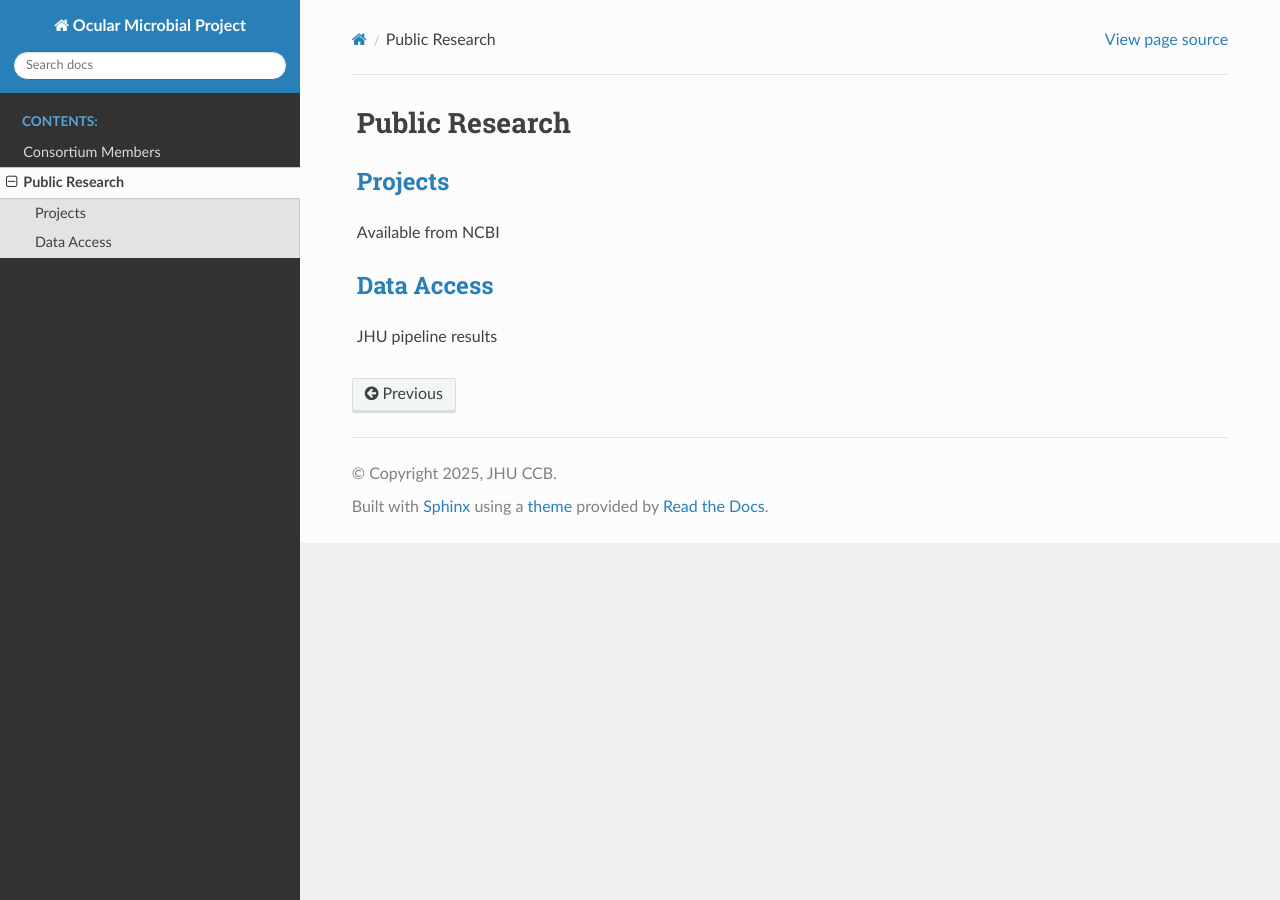
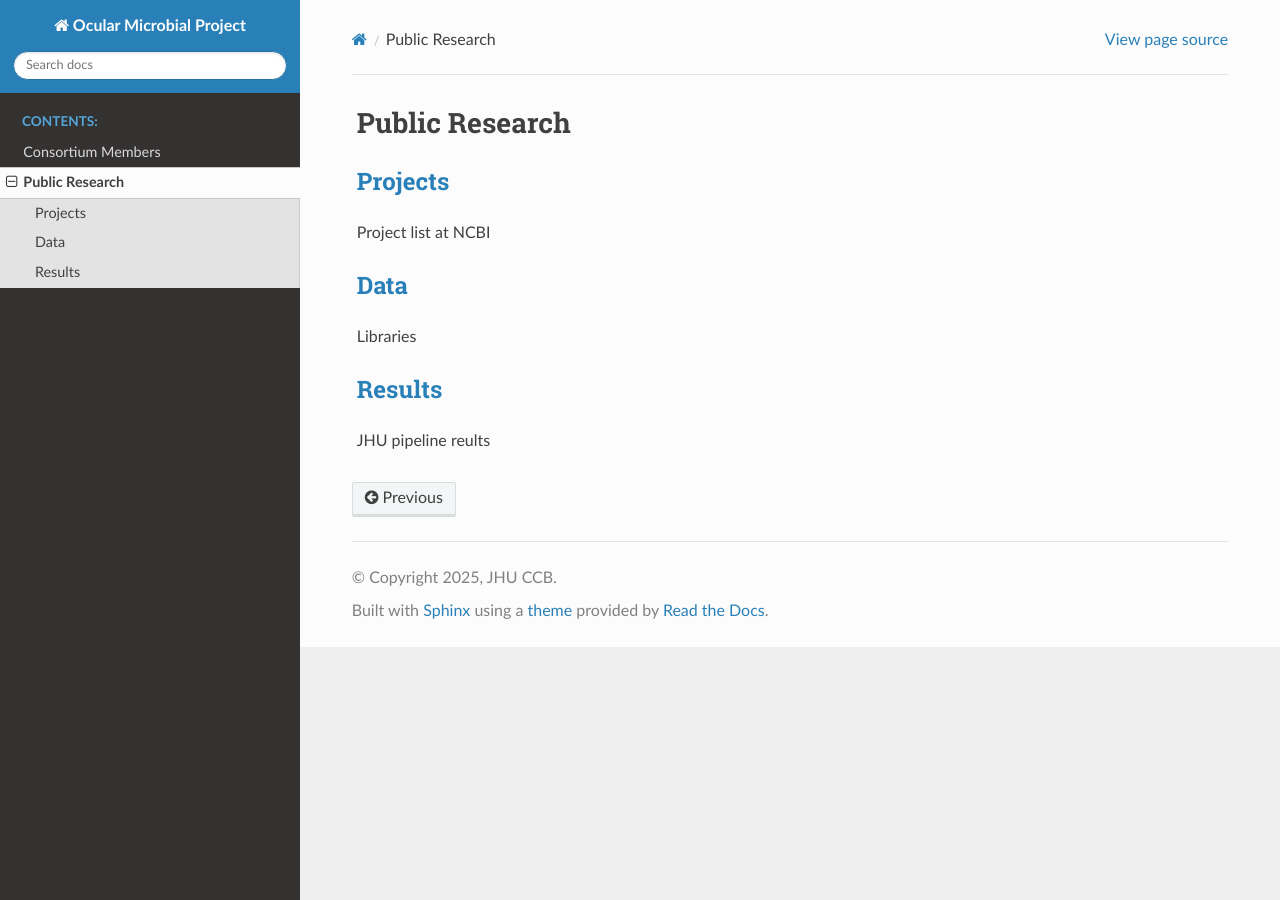
Before and after one commit to dpuiu/ocular-microbiome, a Sphinx documentation site: the page built from docs/Research.rst, in a window 1280 px wide. Built offline with Sphinx 7.4.7 and the Read the Docs theme 3.1.0, drawn with Linux system fonts in a browser that asks for light colours.

Commit message:
updated JHU files

```diff
--- a/docs/Research.rst
+++ b/docs/Research.rst
@@ -4,9 +4,16 @@ Public Research
 `Projects <Projects.html>`_
 ~~~~~~~~~~~~~~~~~~~~~~~~~~~~
 
-Available from NCBI
+Project list at NCBI
 
-`Data Access <Data_Access.html>`_
+
+`Data <Data.html>`_
 ~~~~~~~~~~~~~~~~~~~~~~~~~~~~~~~~~
 
-JHU pipeline results
+Libraries
+
+
+`Results <Results.html>`_
+~~~~~~~~~~~~~~~~~~~~~~~~~~~~~~~
+
+JHU pipeline reults
```
Also changed, not shown: docs/Data.rst (added, +9 -0 lines), docs/Data_Access.rst (deleted, +0 -13 lines).
